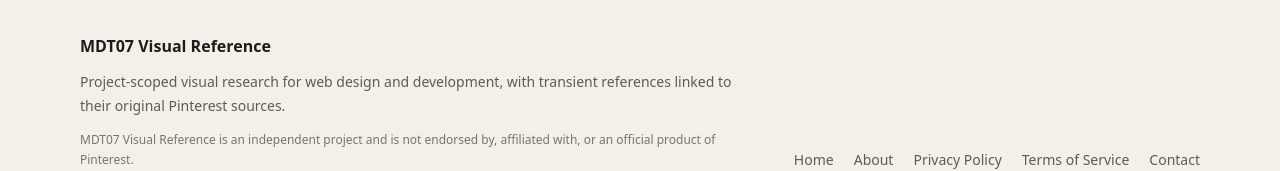
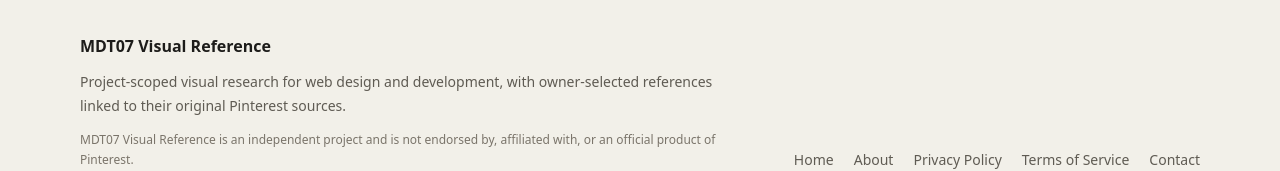
Before and after one commit to MDT07/mdt07-visual-reference, a Next.js app: page / in a window 1280 px wide. Shown: the part 1371-1542 px from the top of the page. Built offline with nearby package versions, Linux system fonts and the light colour scheme; no server answers.

Commit message:
Polish persistent workspace copy

```diff
--- a/src/components/pinterest/ReferencesSearchShell.tsx
+++ b/src/components/pinterest/ReferencesSearchShell.tsx
@@ -470,7 +470,7 @@ export default function ReferencesSearchShell({
             Moodboard
           </h2>
           <p className="max-w-3xl text-sm leading-6 text-text-secondary">
-            References saved to {selectedProject?.name ?? "your project"} / {collectionName || "collection"}
+            References saved to {selectedProject?.name ?? "your project"} / {collectionName || "collection"}{" "}
             remain available across sessions. Each item keeps attribution and a link to the original Pin.
           </p>
         </div>
--- a/src/components/site/SiteFooter.tsx
+++ b/src/components/site/SiteFooter.tsx
@@ -16,7 +16,7 @@ export default function SiteFooter() {
           <p className="font-semibold text-text-primary">MDT07 Visual Reference</p>
           <p className="text-sm leading-6 text-text-secondary">
             Project-scoped visual research for web design and development, with
-            transient references linked to their original Pinterest sources.
+            owner-selected references linked to their original Pinterest sources.
           </p>
           <p className="text-xs leading-5 text-text-tertiary">
             MDT07 Visual Reference is an independent project and is not endorsed
```
